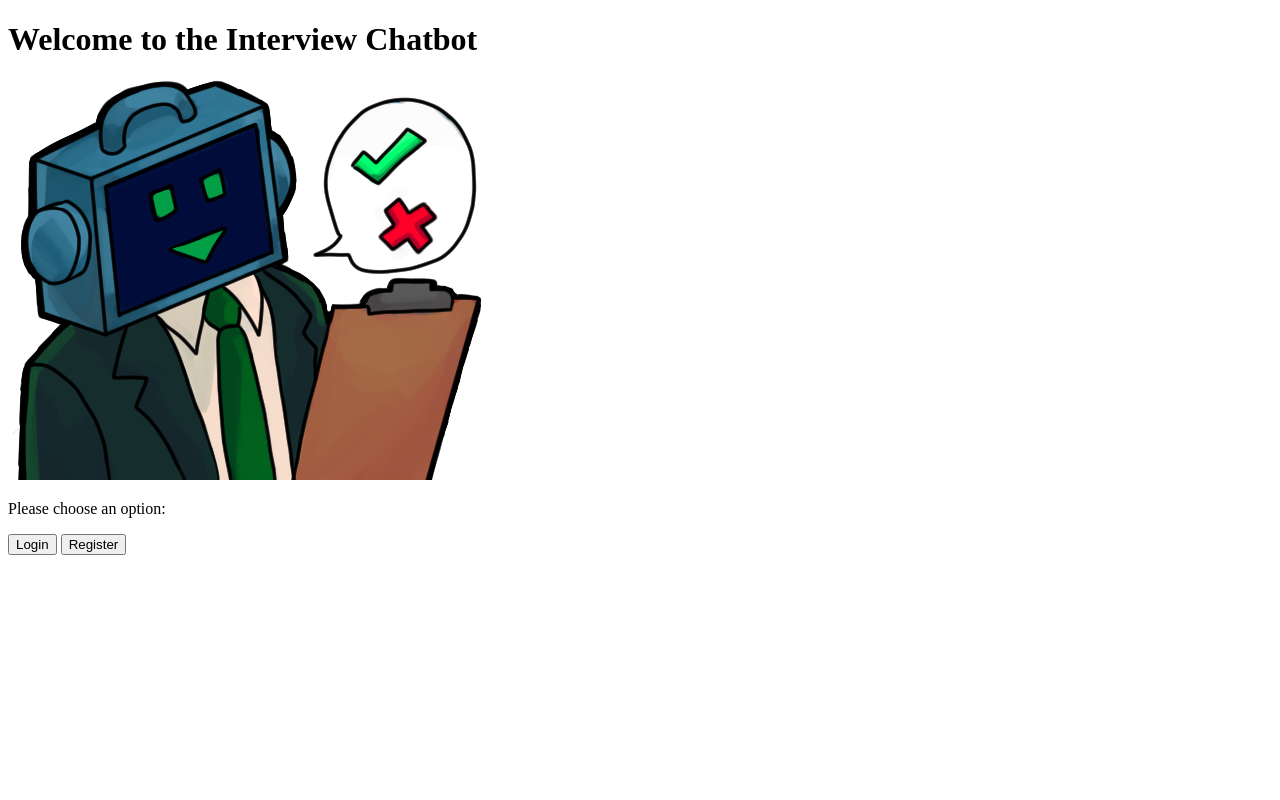
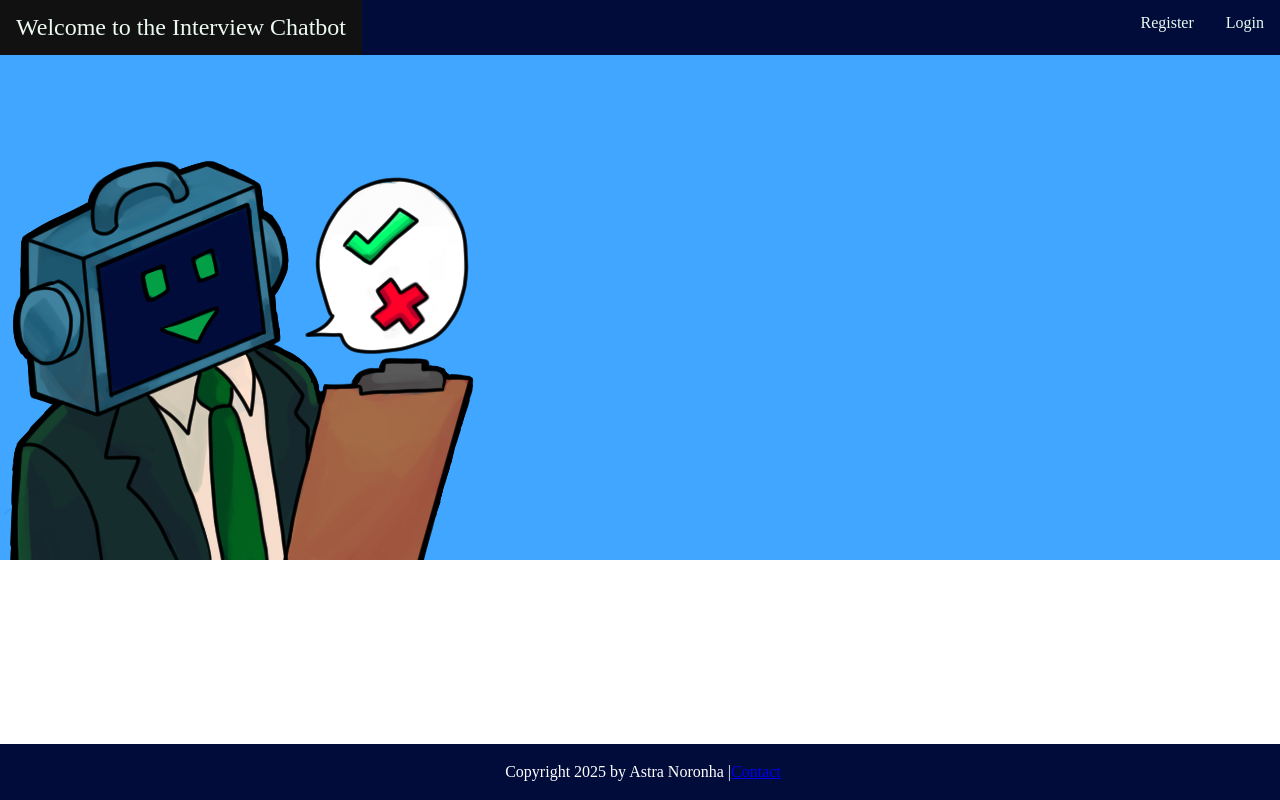
Before and after one commit to aster-coder/final-project, a Flask app: page /front_page in a window 1280 px wide. Run offline with Flask 3, Linux system fonts and the light colour scheme; parts of the project's set-up code (start-up, migrations or seed data) failed here and were passed over.

Commit message:
design changes

```diff
--- /dev/null
+++ b/static/front_page_style.css
@@ -0,0 +1,53 @@
+/*Front page css design*/
+ul {
+    list-style-type: none;
+    margin: 0;
+    padding: 0;
+    overflow: hidden;
+    background-color: #010c3b;
+    position: fixed;
+    top: 0;
+    width: 100%;
+}
+li {
+    float: right;
+}
+li a {
+    display: block;
+    color: rgb(236, 249, 241);
+    text-align: center;
+    padding: 14px 16px;
+    text-decoration: none;
+  }
+
+li a:hover {
+    background-color: #111;
+}
+body {
+    margin: 0; /*Recommended to add this also*/
+}
+
+.image-container {
+    background-color: rgb(65, 166, 255);
+    text-align: center; /* This will center the image inside the div */
+    padding-top:100px;
+    padding-bottom: 0; /*removes bottom padding*/
+    display: flex; /*Use flexbox*/
+    flex-direction: row; /*Stack items vertically*/
+    justify-content: flex-start; /*Align item to bottom*/
+}
+.image-container img{
+    align-self: center; /*Centers the image horizontally*/
+    margin-top:60px
+}
+
+footer {
+    text-align: center;
+    padding: 3px;
+    background-color:#010c3b;
+    color: white;
+    position: fixed;
+    left: 0;
+    bottom: 0;
+    width: 100%;
+}
--- a/templates/front_page.html
+++ b/templates/front_page.html
@@ -3,12 +3,22 @@
 <head>
     <title>JobCoach:Your friendly AI job interview helper</title>
     <link rel="icon" href="{{ url_for('static', filename='favicon.ico') }}" sizes="32x32">
+    <link rel="stylesheet" href="{{ url_for('static', filename='front_page_style.css') }}">
 </head>
 <body>
-    <h1>Welcome to the Interview Chatbot</h1>
+    <div>
+    <ul>
+        <li style="float:left"><a style="font-size:24px">Welcome to the Interview Chatbot</a></li>
+        <li><a href="{{ url_for('login') }}">Login</a></li>
+        <li><a href="{{ url_for('register') }}">Register</a></li>
+    </ul>
+</div>
+    <div class="image-container">
     <img src="{{ url_for('static', filename='bot_clipboard_smile.png') }}" alt ="Image of a cartoony robot smiling and holiding a clipboard, with a speech bubble saying a tick mark and a cross" style ="width: 500px;height:400px">
-    <p>Please choose an option:</p>
-    <a href="{{ url_for('login') }}"><button>Login</button></a>
-    <a href="{{ url_for('register') }}"><button>Register</button></a>
+    </div>
+
+<footer>
+    <p>Copyright 2025 by Astra Noronha   |<a href="mailto:AN1143@live.mdx.ac.uk">Contact</a></p>
+</footer>
 </body>
 </html>
```
Also changed, not shown: static/login_style.css (added, +60 -0 lines), templates/login.html (+6 -1 lines), templates/register.html (+6 -1 lines), static/small_icon_draft.png (added).
